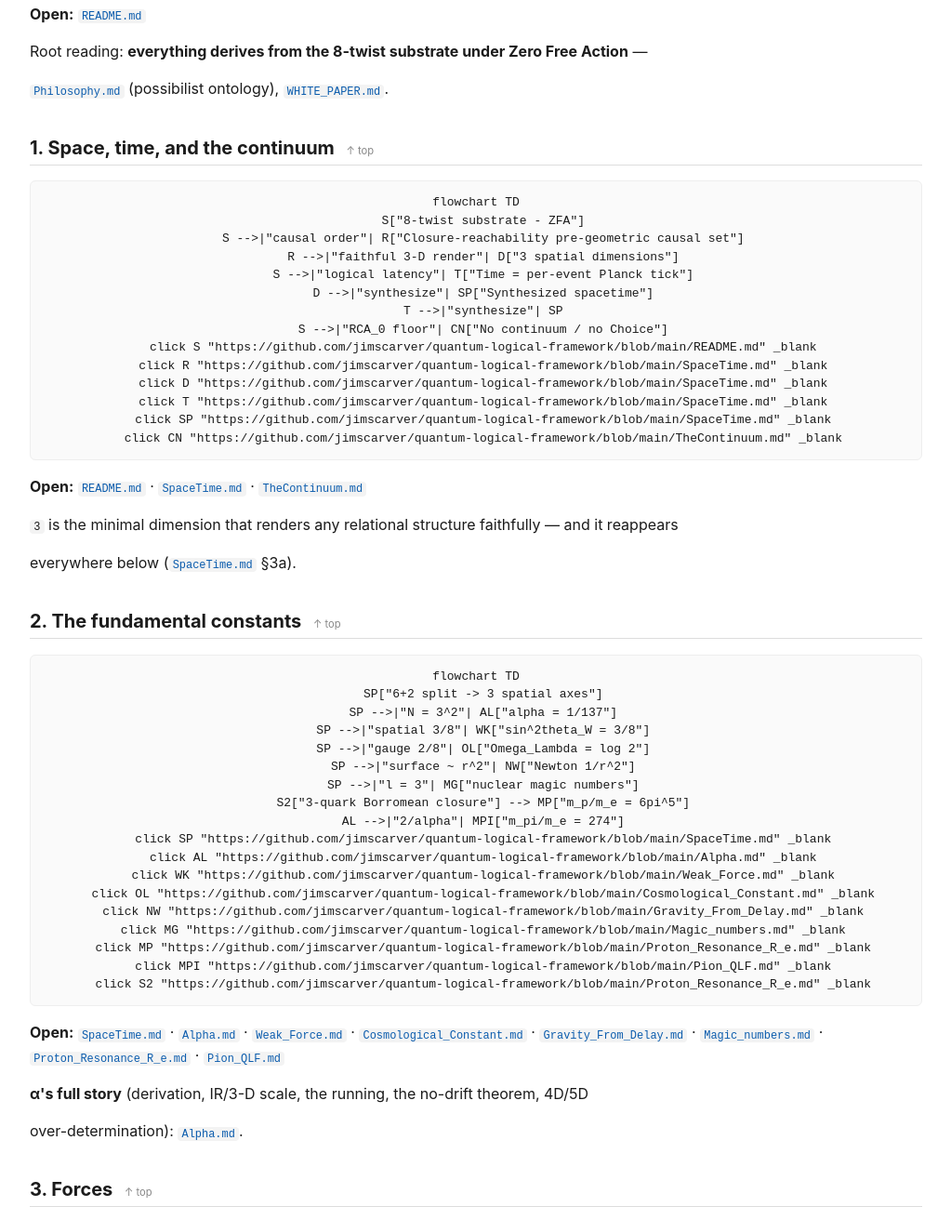
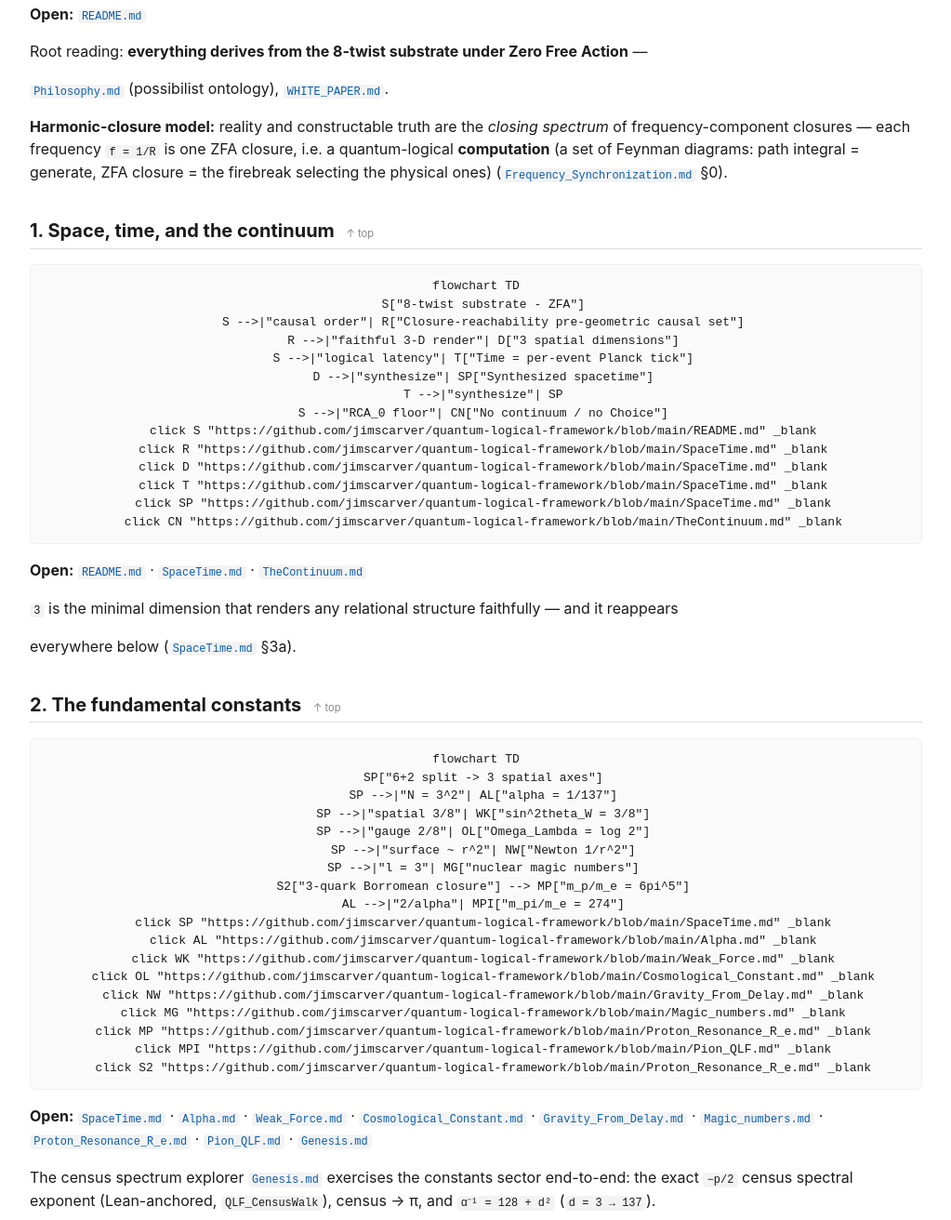
Before and after one commit to jimscarver/quantum-logical-framework, a plain HTML site: page FlowChart.html in a window 1280 px wide. Shown: the part 1246-2558 px from the top of the page at 93% size, without its empty margins (128-1151 px from the left). Drawn offline with Linux system fonts and the light colour scheme.

Commit message:
Flowchart: update + redeploy — harmonic-closure model, dynamical DE / Hubble tension, Genesis census explorer
Refresh the stale (Jun 17) flowchart with the recent work (source of truth
tools/flowchart_source.md; regenerated FlowChart.html for GitHub Pages + FlowChart.md
index via build_flowchart_html.py): the harmonic-closure model (each frequency =
a ZFA closure = a computation, Frequency_Synchronization §0) at the root; domain 6
gets dynamical DE (rho_Λ ∝ H²) + the Hubble-tension reframe/local-vote + SPARC.md;
domain 2 gets Genesis.md (census -p/2 exponent, census->pi, 128+d²). Prose/link-only
edits — Mermaid graphs unchanged.

Co-Authored-By: Claude Opus 4.8 <noreply@anthropic.com>

```diff
--- a/FlowChart.html
+++ b/FlowChart.html
@@ -87,6 +87,7 @@ Save&nbsp;as&nbsp;PDF (keep &ldquo;Background graphics&rdquo; on).</p>
 <p><strong>Open:</strong> <a href="https://github.com/jimscarver/quantum-logical-framework/blob/main/README.md" target="_blank" rel="noopener"><code>README.md</code></a></p>
 <p>Root reading: <strong>everything derives from the 8-twist substrate under Zero Free Action</strong> —</p>
 <p><a href="https://github.com/jimscarver/quantum-logical-framework/blob/main/Philosophy.md" target="_blank" rel="noopener"><code>Philosophy.md</code></a> (possibilist ontology), <a href="https://github.com/jimscarver/quantum-logical-framework/blob/main/WHITE_PAPER.md" target="_blank" rel="noopener"><code>WHITE_PAPER.md</code></a>.</p>
+<p><strong>Harmonic-closure model:</strong> reality and constructable truth are the <em>closing spectrum</em> of frequency-component closures — each frequency <code>f = 1/R</code> is one ZFA closure, i.e. a quantum-logical <strong>computation</strong> (a set of Feynman diagrams: path integral = generate, ZFA closure = the firebreak selecting the physical ones) (<a href="https://github.com/jimscarver/quantum-logical-framework/blob/main/Frequency_Synchronization.md" target="_blank" rel="noopener"><code>Frequency_Synchronization.md</code></a> §0).</p>
 </section>
 <section id="1-space-time-and-the-continuum">
   <h2>1. Space, time, and the continuum <a class="top" href="#top">&uarr; top</a></h2>
@@ -130,7 +131,8 @@ Save&nbsp;as&nbsp;PDF (keep &ldquo;Background graphics&rdquo; on).</p>
   click MPI &quot;https://github.com/jimscarver/quantum-logical-framework/blob/main/Pion_QLF.md&quot; _blank
   click S2 &quot;https://github.com/jimscarver/quantum-logical-framework/blob/main/Proton_Resonance_R_e.md&quot; _blank
 </pre>
-  <p><strong>Open:</strong> <a href="https://github.com/jimscarver/quantum-logical-framework/blob/main/SpaceTime.md" target="_blank" rel="noopener"><code>SpaceTime.md</code></a> · <a href="https://github.com/jimscarver/quantum-logical-framework/blob/main/Alpha.md" target="_blank" rel="noopener"><code>Alpha.md</code></a> · <a href="https://github.com/jimscarver/quantum-logical-framework/blob/main/Weak_Force.md" target="_blank" rel="noopener"><code>Weak_Force.md</code></a> · <a href="https://github.com/jimscarver/quantum-logical-framework/blob/main/Cosmological_Constant.md" target="_blank" rel="noopener"><code>Cosmological_Constant.md</code></a> · <a href="https://github.com/jimscarver/quantum-logical-framework/blob/main/Gravity_From_Delay.md" target="_blank" rel="noopener"><code>Gravity_From_Delay.md</code></a> · <a href="https://github.com/jimscarver/quantum-logical-framework/blob/main/Magic_numbers.md" target="_blank" rel="noopener"><code>Magic_numbers.md</code></a> · <a href="https://github.com/jimscarver/quantum-logical-framework/blob/main/Proton_Resonance_R_e.md" target="_blank" rel="noopener"><code>Proton_Resonance_R_e.md</code></a> · <a href="https://github.com/jimscarver/quantum-logical-framework/blob/main/Pion_QLF.md" target="_blank" rel="noopener"><code>Pion_QLF.md</code></a></p>
+  <p><strong>Open:</strong> <a href="https://github.com/jimscarver/quantum-logical-framework/blob/main/SpaceTime.md" target="_blank" rel="noopener"><code>SpaceTime.md</code></a> · <a href="https://github.com/jimscarver/quantum-logical-framework/blob/main/Alpha.md" target="_blank" rel="noopener"><code>Alpha.md</code></a> · <a href="https://github.com/jimscarver/quantum-logical-framework/blob/main/Weak_Force.md" target="_blank" rel="noopener"><code>Weak_Force.md</code></a> · <a href="https://github.com/jimscarver/quantum-logical-framework/blob/main/Cosmological_Constant.md" target="_blank" rel="noopener"><code>Cosmological_Constant.md</code></a> · <a href="https://github.com/jimscarver/quantum-logical-framework/blob/main/Gravity_From_Delay.md" target="_blank" rel="noopener"><code>Gravity_From_Delay.md</code></a> · <a href="https://github.com/jimscarver/quantum-logical-framework/blob/main/Magic_numbers.md" target="_blank" rel="noopener"><code>Magic_numbers.md</code></a> · <a href="https://github.com/jimscarver/quantum-logical-framework/blob/main/Proton_Resonance_R_e.md" target="_blank" rel="noopener"><code>Proton_Resonance_R_e.md</code></a> · <a href="https://github.com/jimscarver/quantum-logical-framework/blob/main/Pion_QLF.md" target="_blank" rel="noopener"><code>Pion_QLF.md</code></a> · <a href="https://github.com/jimscarver/quantum-logical-framework/blob/main/Genesis.md" target="_blank" rel="noopener"><code>Genesis.md</code></a></p>
+<p>The census spectrum explorer <a href="https://github.com/jimscarver/quantum-logical-framework/blob/main/Genesis.md" target="_blank" rel="noopener"><code>Genesis.md</code></a> exercises the constants sector end-to-end: the exact <code>−p/2</code> census spectral exponent (Lean-anchored, <code>QLF_CensusWalk</code>), census → π, and <code>α⁻¹ = 128 + d²</code> (<code>d = 3 → 137</code>).</p>
 <p><strong>α&#x27;s full story</strong> (derivation, IR/3-D scale, the running, the no-drift theorem, 4D/5D</p>
 <p>over-determination): <a href="https://github.com/jimscarver/quantum-logical-framework/blob/main/Alpha.md" target="_blank" rel="noopener"><code>Alpha.md</code></a>.</p>
 </section>
@@ -211,7 +213,8 @@ Save&nbsp;as&nbsp;PDF (keep &ldquo;Background graphics&rdquo; on).</p>
   click AGE &quot;https://github.com/jimscarver/quantum-logical-framework/blob/main/AgeOfUniverse.md&quot; _blank
   click NS &quot;https://github.com/jimscarver/quantum-logical-framework/blob/main/Fusion.md&quot; _blank
 </pre>
-  <p><strong>Open:</strong> <a href="https://github.com/jimscarver/quantum-logical-framework/blob/main/Cosmological_Constant.md" target="_blank" rel="noopener"><code>Cosmological_Constant.md</code></a> · <a href="https://github.com/jimscarver/quantum-logical-framework/blob/main/Curvature.md" target="_blank" rel="noopener"><code>Curvature.md</code></a> · <a href="https://github.com/jimscarver/quantum-logical-framework/blob/main/DarkMatter.md" target="_blank" rel="noopener"><code>DarkMatter.md</code></a> · <a href="https://github.com/jimscarver/quantum-logical-framework/blob/main/AgeOfUniverse.md" target="_blank" rel="noopener"><code>AgeOfUniverse.md</code></a> · <a href="https://github.com/jimscarver/quantum-logical-framework/blob/main/Fusion.md" target="_blank" rel="noopener"><code>Fusion.md</code></a></p>
+  <p><strong>Open:</strong> <a href="https://github.com/jimscarver/quantum-logical-framework/blob/main/Cosmological_Constant.md" target="_blank" rel="noopener"><code>Cosmological_Constant.md</code></a> · <a href="https://github.com/jimscarver/quantum-logical-framework/blob/main/Curvature.md" target="_blank" rel="noopener"><code>Curvature.md</code></a> · <a href="https://github.com/jimscarver/quantum-logical-framework/blob/main/DarkMatter.md" target="_blank" rel="noopener"><code>DarkMatter.md</code></a> · <a href="https://github.com/jimscarver/quantum-logical-framework/blob/main/SPARC.md" target="_blank" rel="noopener"><code>SPARC.md</code></a> · <a href="https://github.com/jimscarver/quantum-logical-framework/blob/main/AgeOfUniverse.md" target="_blank" rel="noopener"><code>AgeOfUniverse.md</code></a> · <a href="https://github.com/jimscarver/quantum-logical-framework/blob/main/Fusion.md" target="_blank" rel="noopener"><code>Fusion.md</code></a></p>
+<p>Dark matter is the closure-balance RAR, blind-tested parameter-free on 147 SPARC galaxies (<code>a₀ = cH₀/2π</code>, the <code>2π</code> derived; <a href="https://github.com/jimscarver/quantum-logical-framework/blob/main/SPARC.md" target="_blank" rel="noopener"><code>SPARC.md</code></a>). Dark energy is <strong>dynamical</strong> — <code>ρ_Λ ∝ H²</code> (Lean-anchored, <code>QLF_DynamicalDarkEnergy</code>) — so QLF sits in the <em>resolution-favorable</em> class of the <strong>Hubble tension</strong>, and its dark-matter fit votes local (<code>H₀ ≈ 72.9</code>); a reframe + vote, not a numeric resolution (<a href="https://github.com/jimscarver/quantum-logical-framework/blob/main/DarkMatter.md" target="_blank" rel="noopener"><code>DarkMatter.md</code></a> §5a).</p>
 </section>
 <section id="7-particles-and-the-standard-model">
   <h2>7. Particles and the Standard Model <a class="top" href="#top">&uarr; top</a></h2>
```
Also changed, not shown: 2 other files.
